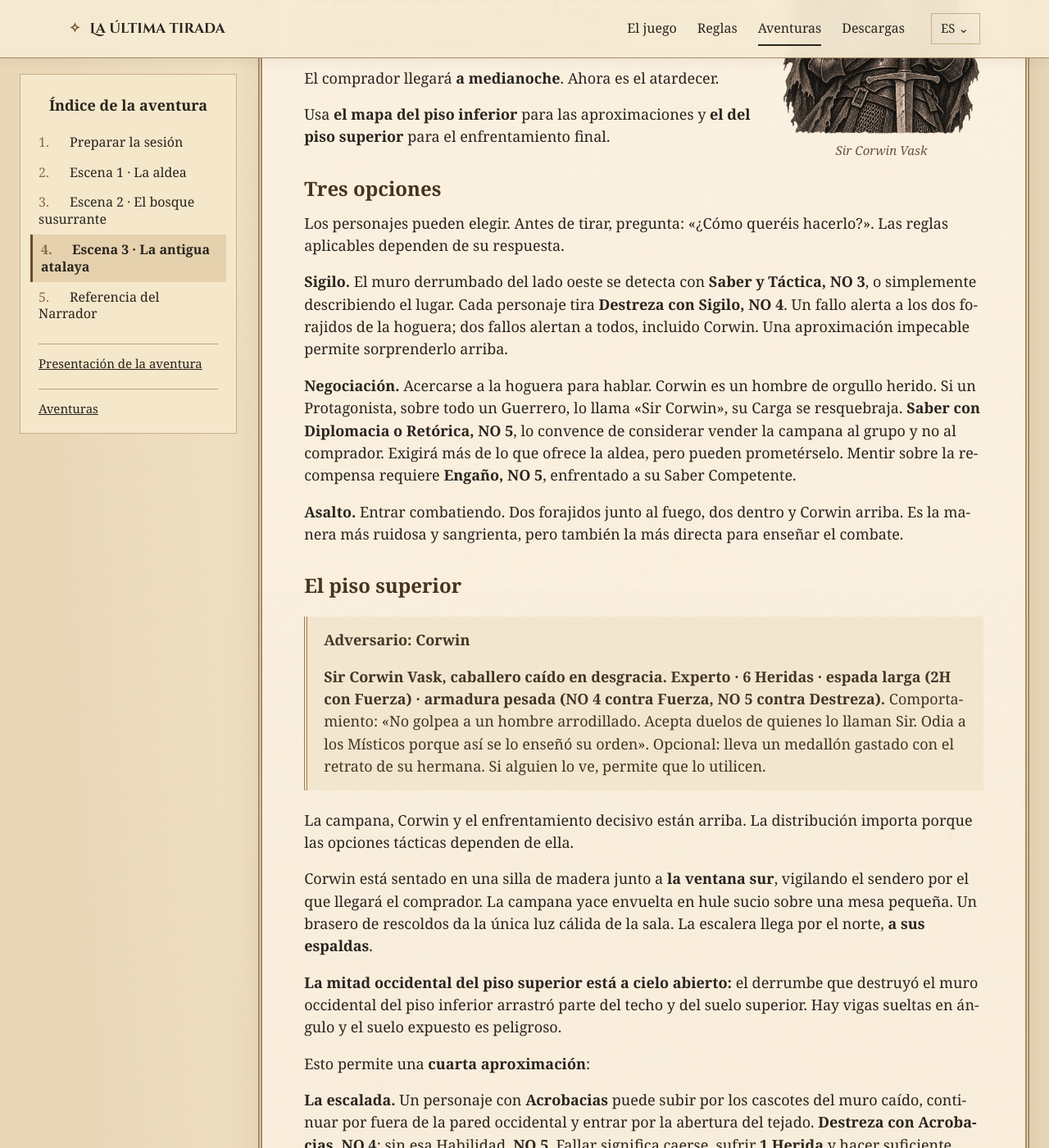
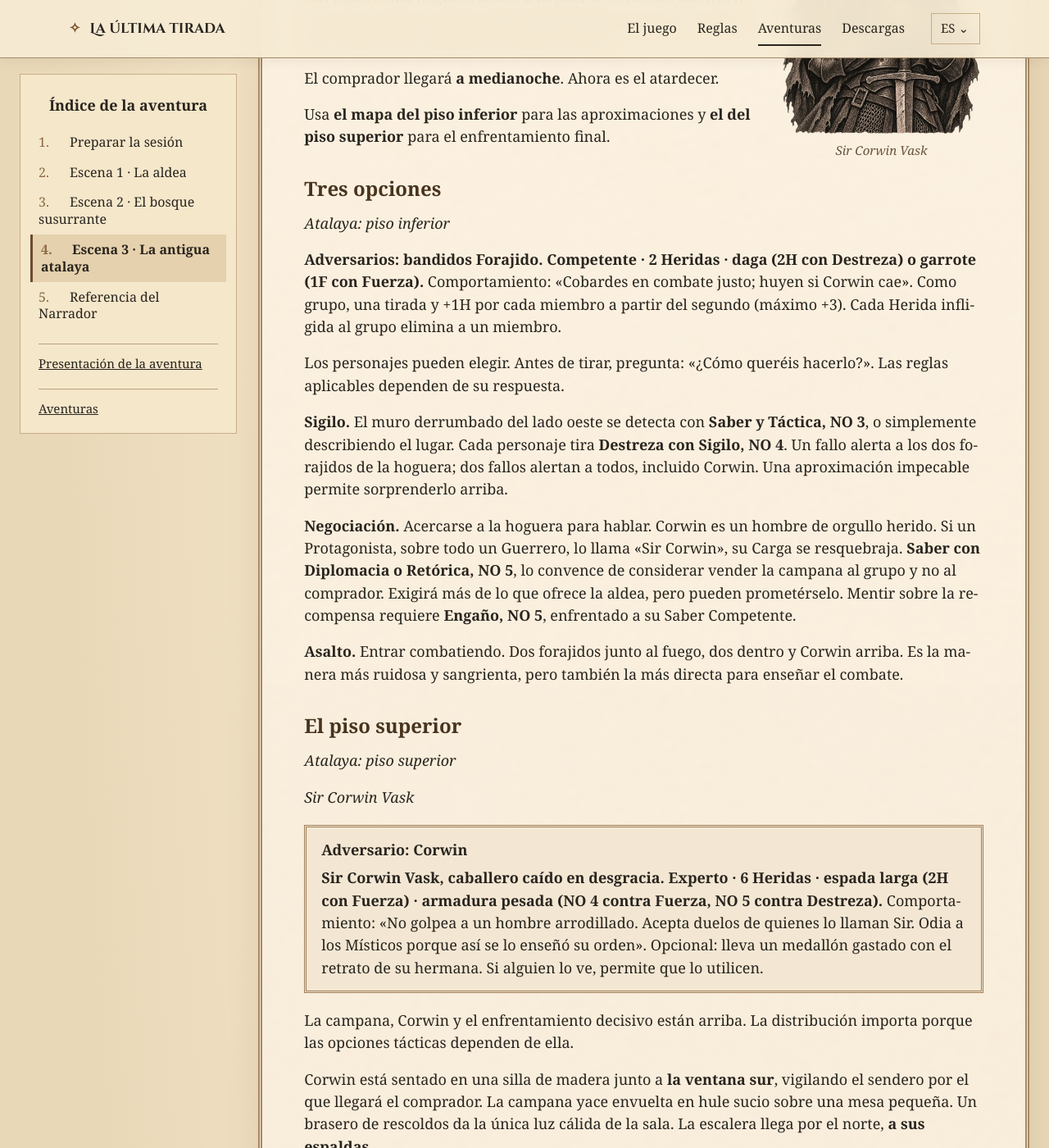
Before and after one commit to jbiscella/at-the-last-throw, a Jekyll site: the page built from docs/es/adventure/read/04.html, in a window 1280 px wide and 1400 px high, scrolled down 2633 px. Shown: the whole window at 82% size. Built offline with Jekyll 4.4.1, drawn with Linux system fonts in a browser that asks for light colours; some web fonts are replaced.

Commit message:
Preserve Spanish encounter-stat blocks and typography in synchronized adventure

```diff
--- a/docs/es/adventure/read/02.html
+++ b/docs/es/adventure/read/02.html
@@ -14,12 +14,12 @@ next: "03"
 <p><strong>Enfoque mecánico:</strong> Saber, bonificaciones de Habilidad, tiradas enfrentadas, Rasgos y Cargas.</p>
 <p>Tres personas de Hogar Hueco son fundamentales para la investigación. Los Protagonistas pueden hablar con ellas en el orden que deseen. Cada una conoce una parte de la verdad, y al menos una casi está mintiendo.</p>
 <p>Consulta <strong>el mapa de la aldea</strong>. Todos los lugares están <strong>Cerca</strong> unos de otros.</p>
-<blockquote>
+<aside class="hh-stat">
 <p><strong>Personajes de la aldea</strong></p>
 <p><strong>Hesta Thrush</strong> (PNJ): Saber Competente. Sin estadísticas de combate: si la violencia la alcanza, es exactamente lo que parece.</p>
 <p><strong>Vela Roan</strong> (PNJ): Saber Experto (Herboristería, Supervivencia), Prodigio Competente. Solo lucha si la acorralan.</p>
 <p><strong>Viejo Bram</strong> (PNJ): Saber Competente. Ya no puede combatir.</p>
-</blockquote>
+</aside>
 <h2 id="hesta-thrush-la-alcaldesa">Hesta Thrush — La alcaldesa</h2>
 <p>Una mujer de unos sesenta años, curtida por la intemperie y el dolor. Su hijo marchó a la guerra y nunca regresó. Lleva once años como alcaldesa y conoce a todo el mundo por su segundo nombre.</p>
 <p><strong>Lo que cuenta libremente:</strong></p>
--- a/docs/es/adventure/read/04.html
+++ b/docs/es/adventure/read/04.html
@@ -18,15 +18,19 @@ next: "05"
 <p>El comprador llegará <strong>a medianoche</strong>. Ahora es el atardecer.</p>
 <p>Usa <strong>el mapa del piso inferior</strong> para las aproximaciones y <strong>el del piso superior</strong> para el enfrentamiento final.</p>
 <h2 id="tres-opciones">Tres opciones</h2>
+<p><span><em>Atalaya: piso inferior</em></span></p>
+<p><strong>Adversarios: bandidos</strong> <strong>Forajido.</strong> <strong>Competente · 2 Heridas · daga (2H con Destreza) o garrote (1F con Fuerza).</strong> Comportamiento: «Cobardes en combate justo; huyen si Corwin cae». Como grupo, una tirada y +1H por cada miembro a partir del segundo (máximo +3). Cada Herida infligida al grupo elimina a un miembro.</p>
 <p>Los personajes pueden elegir. Antes de tirar, pregunta: «¿Cómo queréis hacerlo?». Las reglas aplicables dependen de su respuesta.</p>
 <p><strong>Sigilo.</strong> El muro derrumbado del lado oeste se detecta con <strong>Saber y Táctica, NO 3</strong>, o simplemente describiendo el lugar. Cada personaje tira <strong>Destreza con Sigilo, NO 4</strong>. Un fallo alerta a los dos forajidos de la hoguera; dos fallos alertan a todos, incluido Corwin. Una aproximación impecable permite sorprenderlo arriba.</p>
 <p><strong>Negociación.</strong> Acercarse a la hoguera para hablar. Corwin es un hombre de orgullo herido. Si un Protagonista, sobre todo un Guerrero, lo llama «Sir Corwin», su Carga se resquebraja. <strong>Saber con Diplomacia o Retórica, NO 5</strong>, lo convence de considerar vender la campana al grupo y no al comprador. Exigirá más de lo que ofrece la aldea, pero pueden prometérselo. Mentir sobre la recompensa requiere <strong>Engaño, NO 5</strong>, enfrentado a su Saber Competente.</p>
 <p><strong>Asalto.</strong> Entrar combatiendo. Dos forajidos junto al fuego, dos dentro y Corwin arriba. Es la manera más ruidosa y sangrienta, pero también la más directa para enseñar el combate.</p>
 <h2 id="el-piso-superior">El piso superior</h2>
-<blockquote>
+<p><span><em>Atalaya: piso superior</em></span></p>
+<p><span><em>Sir Corwin Vask</em></span></p>
+<aside class="hh-stat">
 <p><strong>Adversario: Corwin</strong></p>
 <p><strong>Sir Corwin Vask, caballero caído en desgracia.</strong> <strong>Experto · 6 Heridas · espada larga (2H con Fuerza) · armadura pesada (NO 4 contra Fuerza, NO 5 contra Destreza).</strong> Comportamiento: «No golpea a un hombre arrodillado. Acepta duelos de quienes lo llaman Sir. Odia a los Místicos porque así se lo enseñó su orden». Opcional: lleva un medallón gastado con el retrato de su hermana. Si alguien lo ve, permite que lo utilicen.</p>
-</blockquote>
+</aside>
 <p>La campana, Corwin y el enfrentamiento decisivo están arriba. La distribución importa porque las opciones tácticas dependen de ella.</p>
 <p>Corwin está sentado en una silla de madera junto a <strong>la ventana sur</strong>, vigilando el sendero por el que llegará el comprador. La campana yace envuelta en hule sucio sobre una mesa pequeña. Un brasero de rescoldos da la única luz cálida de la sala. La escalera llega por el norte, <strong>a sus espaldas</strong>.</p>
 <p><strong>La mitad occidental del piso superior está a cielo abierto:</strong> el derrumbe que destruyó el muro occidental del piso inferior arrastró parte del techo y del suelo superior. Hay vigas sueltas en ángulo y el suelo expuesto es peligroso.</p>
@@ -64,10 +68,10 @@ next: "05"
 <p>Si el grupo lo pasa muy mal, haz huir a un forajido cuando vea sangre. Si vence con facilidad, el comprador llega antes de tiempo.</p>
 <h2 id="el-giro-el-comprador">El giro — El comprador</h2>
 <p>Si el grupo sigue en la torre <strong>a medianoche</strong>, combatiendo, conversando o después de ganar, una figura encapuchada sale sola del bosque. No se le ve la cara. <strong>El comprador es un miembro del Pueblo Hueco disfrazado de humano.</strong> Quiere silenciar la campana para siempre, no destruirla. Trae una pequeña bolsa de plata y habla con la misma voz extraña que oyeron en el puente.</p>
-<blockquote>
+<aside class="hh-stat">
 <p><strong>Adversario: el comprador</strong></p>
 <p><strong>El comprador (miembro del Pueblo Hueco con disfraz humano).</strong> <strong>Experto · 4 Heridas · toque (1F con Prodigio; con Crítico, 2H y una Condición durante el resto de la escena) · sin armadura.</strong> Comportamiento: «Pronuncia mal las sílabas. Los árboles no le responden. Sangra savia, no sangre».</p>
-</blockquote>
+</aside>
 <p>Este es <strong>el momento de elegir</strong>. El grupo puede:</p>
 <ul>
 <li><p><strong>Negarse y luchar.</strong> Consulta sus estadísticas.</p></li>
```
